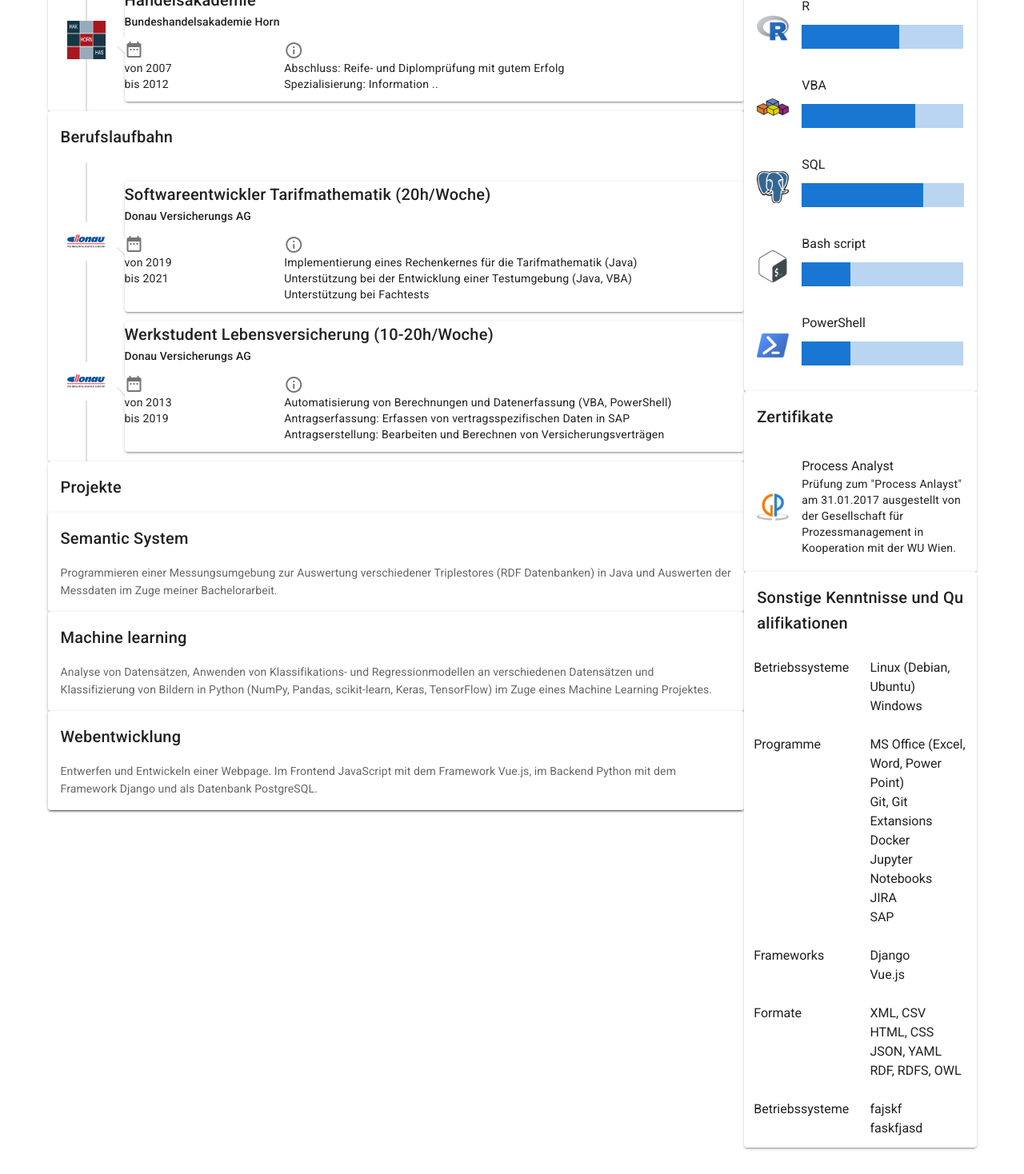
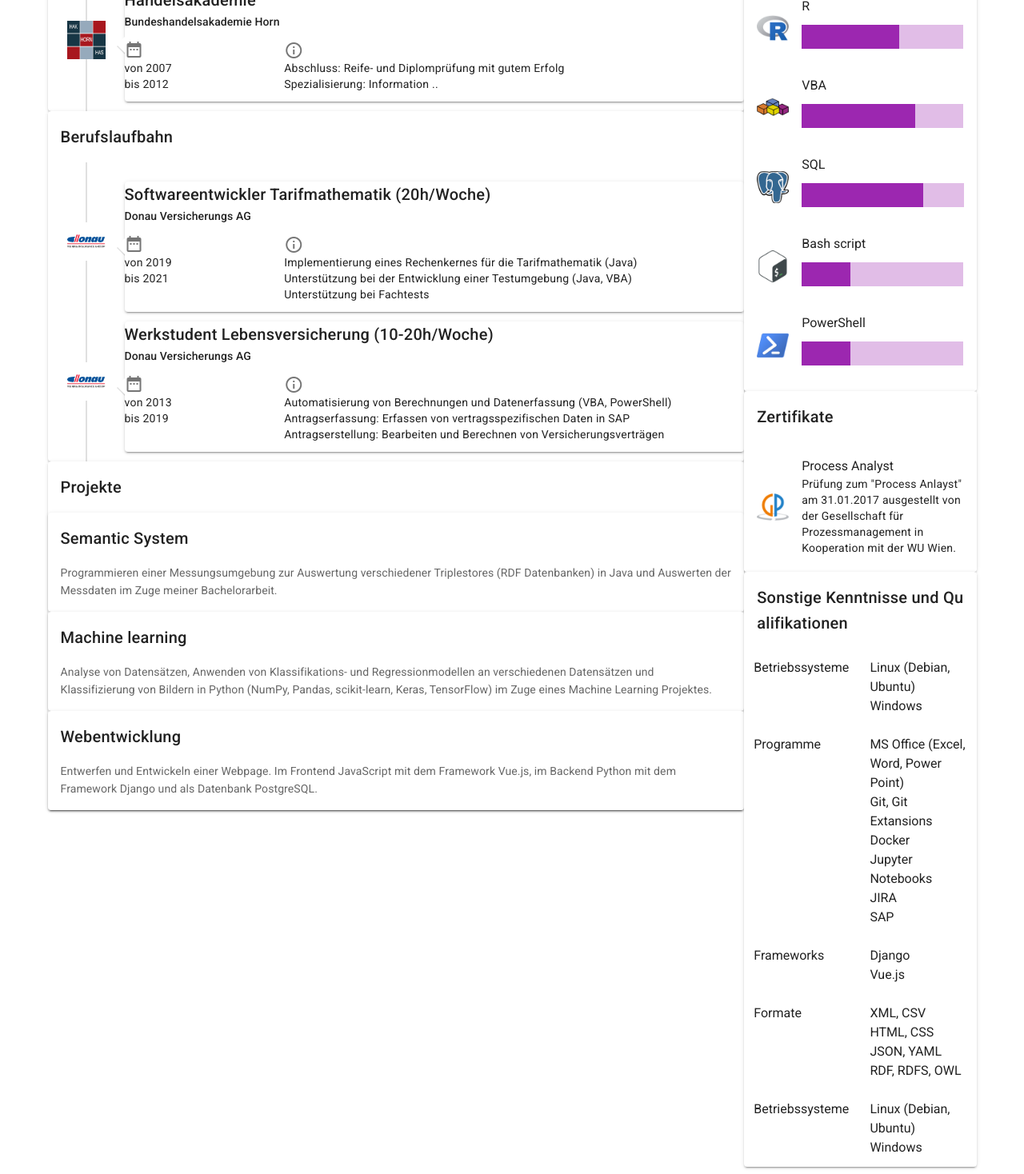
Before and after one commit to MarkusKiesel93/my_cv, a Vue app: page / in a window 1280 px wide. Shown: the part 1000-2468 px from the top of the page at 80% size. Before the commit the page ends 2447 px from the top, so only its background shows below. Built offline with nearby package versions, Linux system fonts and the light colour scheme.

Commit message:
minor formatting

```diff
--- a/src/App.vue
+++ b/src/App.vue
@@ -38,17 +38,10 @@
 
       </v-col>
     </v-row>
-
-    <v-footer
-      app
-      fixed
-    >
-      <!-- name and year -->
+  </v-container>
+  <v-footer app fixed>
       <strong> &copy; {{ this.ccName }} </strong> - {{ this.year }}
-
-    </v-footer>
-
-  </v-container>
+  </v-footer>
 </v-app>
 </template>
 
@@ -93,3 +86,7 @@ export default {
   }),
 }
 </script>
+
+<style>
+
+</style>
--- /dev/null
+++ b/src/plugins/theme.js
@@ -0,0 +1,11 @@
+import colors from 'vuetify/lib/util/colors'
+
+export default {
+  primary: {
+    base: colors.purple.base,
+    darken1: colors.purple.darken2,
+  },
+  secondary: colors.indigo,
+  tertiary: colors.pink.base,
+  background: colors.purple.base,
+}
--- a/src/plugins/vuetify.js
+++ b/src/plugins/vuetify.js
@@ -1,6 +1,12 @@
 import Vue from "vue";
-import Vuetify from "vuetify/lib";
+import Vuetify from "vuetify/lib/framework";
+
+import light from './theme'
 
 Vue.use(Vuetify);
 
-export default new Vuetify({});
+export default new Vuetify({
+    theme: {
+        themes: { light },
+      },
+});
--- a/src/store/index.js
+++ b/src/store/index.js
@@ -213,8 +213,8 @@ export default new Vuex.Store({
         id: 5,
         category: 'Betriebssysteme',
         entries: [
-          'fajskf',
-          'faskfjasd'
+          'Linux (Debian, Ubuntu)',
+          'Windows'
         ]
       },
     ],
```
Also changed, not shown: public/cv_logo.png, 1 other file (tests, documents, lock files or other folders).
